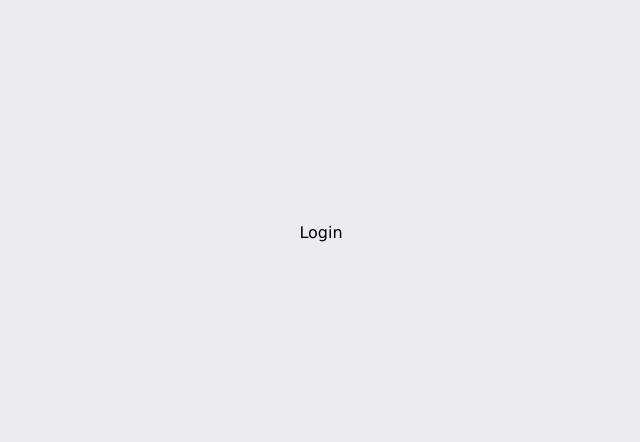
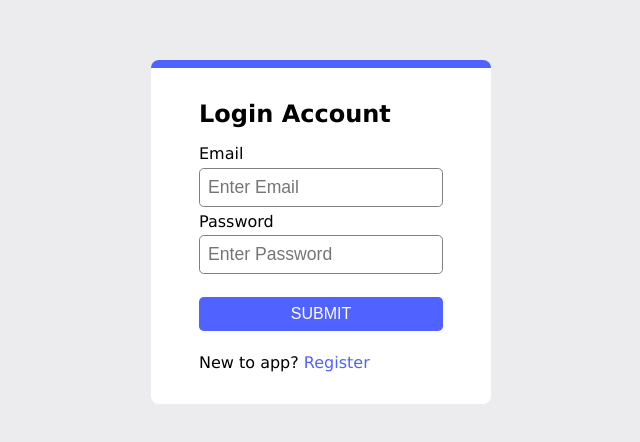
Before and after one commit to amanfangeria980/AUTH-WITH-JWT, a React (Create React App) app in the folder public/: page /login in a window 1280 px wide. Shown: the part 168-610 px from the top of the page, without its empty margins (319-959 px from the left). Built offline with nearby package versions, Linux system fonts and the light colour scheme.

Commit message:
copied the register component to login component and added form preventDefault to avoid submission

```diff
--- a/public/src/pages/Login.js
+++ b/public/src/pages/Login.js
@@ -1,7 +1,53 @@
-import React from "react";
+import React, { useState } from "react";
+import { Link } from "react-router-dom";
+import { toast, ToastContainer } from "react-toastify";
+const Login = () => {
+  const [values, setValues] = useState({
+    email: "",
+    password: "",
+  });
 
-const Login = () => {
-  return <div>Login</div>;
+  const handleSubmit = (e) => {
+    e.preventDefault();
+  };
+  return (
+    <div className="container">
+      <h2>Login Account</h2>
+      <form onSubmit={(e) => handleSubmit(e)}>
+        <div>
+          <label htmlFor="email">Email</label>
+          <input
+            type="email"
+            name="email"
+            placeholder="Enter Email"
+            onChange={(e) => {
+              setValues({
+                ...values,
+                [e.target.name]: e.target.value,
+              });
+            }}
+          />
+          <label htmlFor="password">Password</label>
+          <input
+            type="password"
+            name="password"
+            placeholder="Enter Password"
+            onChange={(e) => {
+              setValues({
+                ...values,
+                [e.target.name]: e.target.value,
+              });
+            }}
+          />
+        </div>
+        <button type="submit">Submit</button>
+        <span>
+          New to app? <Link to={"/register"}>Register</Link>
+        </span>
+      </form>
+      <ToastContainer />
+    </div>
+  );
 };
 
 export default Login;
--- a/public/src/pages/Register.js
+++ b/public/src/pages/Register.js
@@ -6,10 +6,14 @@ const Register = () => {
     email: "",
     password: "",
   });
+
+  const handleSubmit = (e) => {
+    e.preventDefault();
+  };
   return (
     <div className="container">
       <h2>Register Account</h2>
-      <form>
+      <form onSubmit={(e) => handleSubmit(e)}>
         <div>
           <label htmlFor="email">Email</label>
           <input
```
